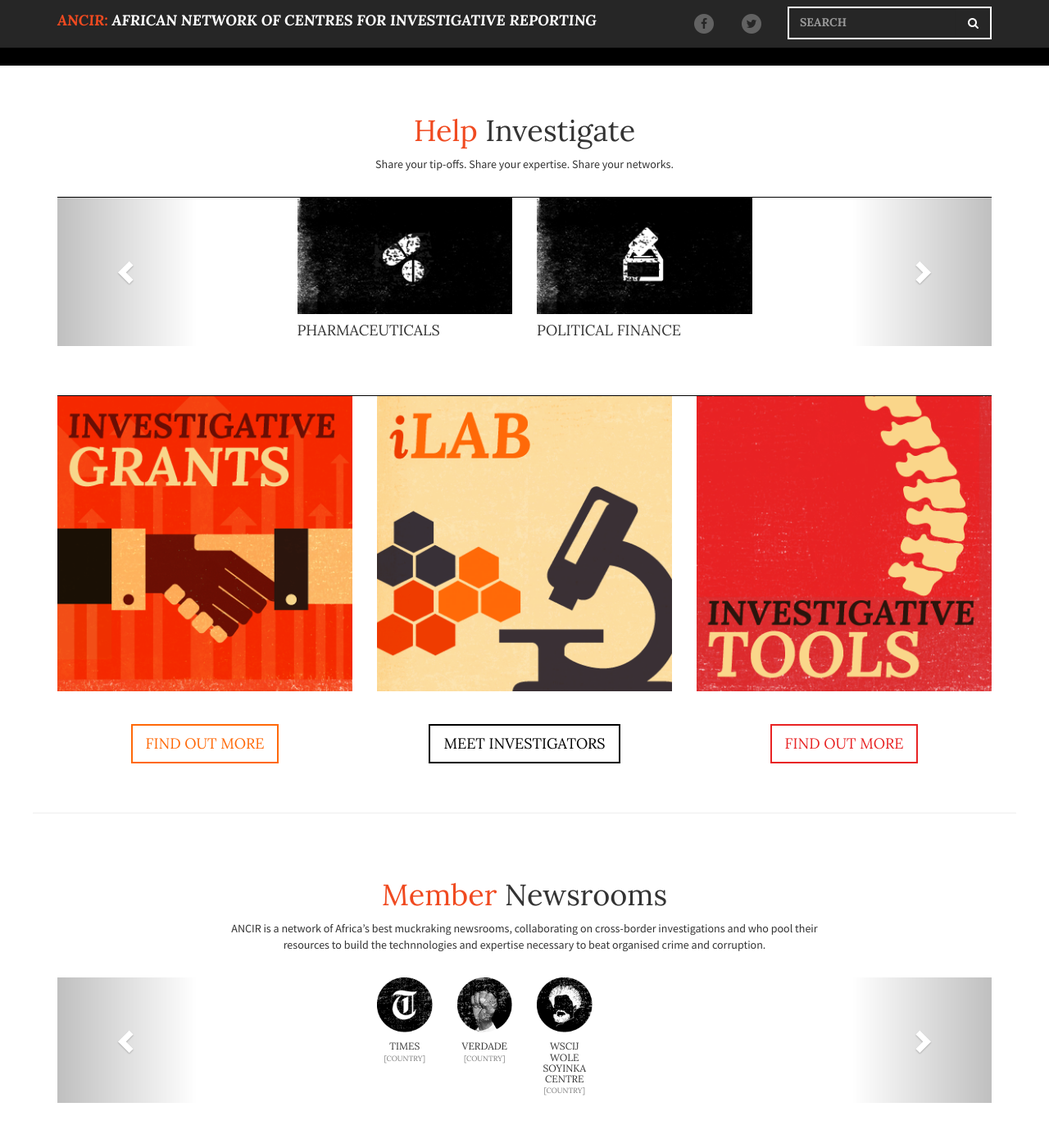
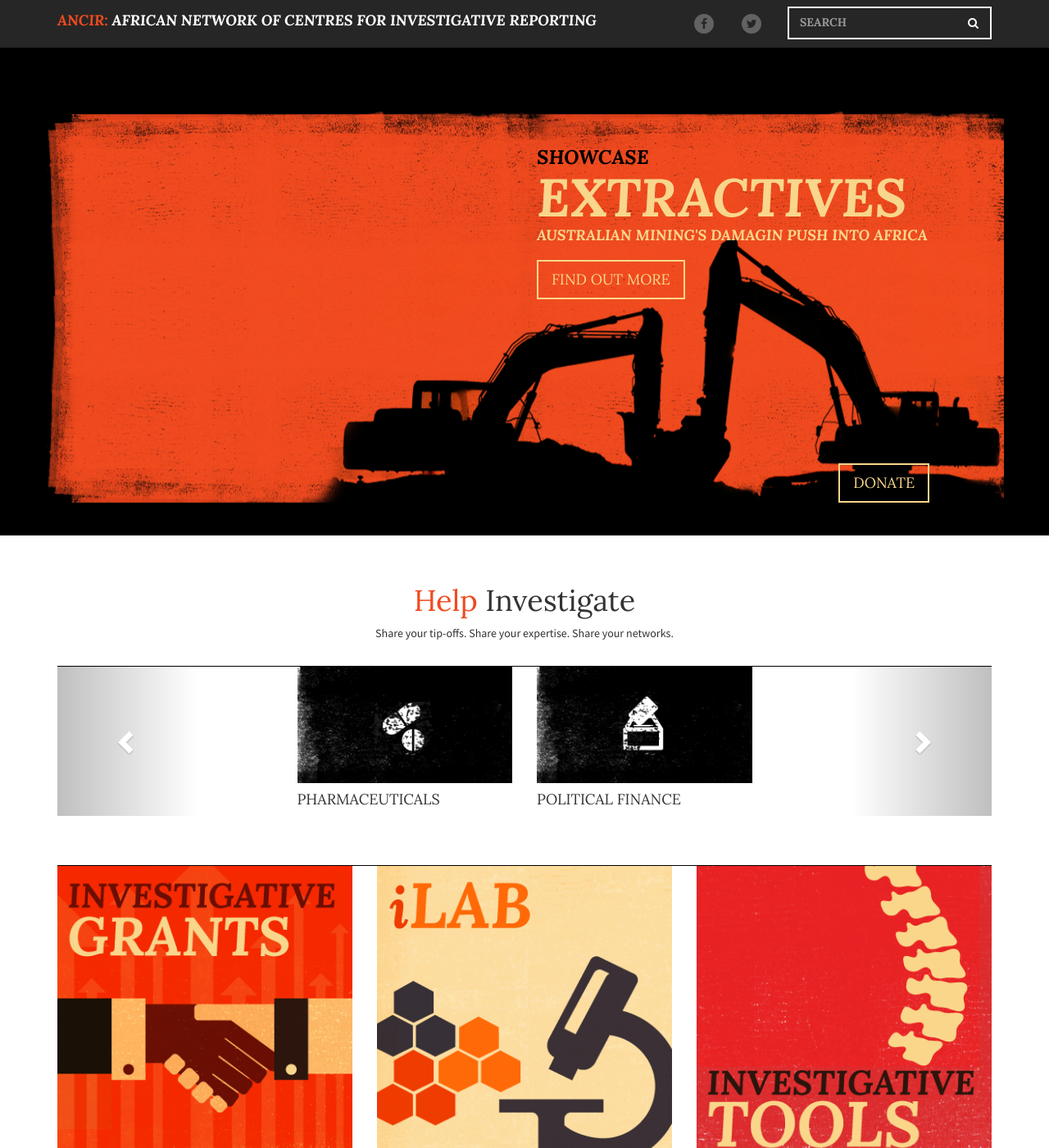
Before and after one commit to ANCIR/InvestigativeCenters.org, a Jekyll site: the page built from index.html, in a window 1280 px wide and 1400 px high. Shown: the whole window at 82% size. Built offline with Jekyll 4.4.1, drawn with Linux system fonts in a browser that asks for light colours; Markdown is read by kramdown in place of the engine named in the settings.

Commit message:
Added basic header.

```diff
--- a/_sass/ancir.scss
+++ b/_sass/ancir.scss
@@ -6,9 +6,12 @@
 $ancir-color-gray-light: #626262;
 $ancir-color-gray-dark: #262626;
 
+$ancir-color-cream: #f8d68b;
+
 body {
   font-family: "Source Sans Pro", Helvetica, Arial, sans-serif;
   word-wrap: break-word;
+  padding-top: 59px;
 }
 
 h1, h2, h3, h4, h5, h6, .btn {
@@ -101,3 +104,16 @@
     color: #000000 !important;
   }
 }
+
+.btn-cream {
+  border-color: $ancir-color-cream;
+  color: $ancir-color-cream;
+  &:hover {
+    border-color: $ancir-color-cream;
+    background-color: $ancir-color-cream;
+  }
+}
+
+.text-cream {
+  color: $ancir-color-cream;
+}
--- a/index.html
+++ b/index.html
@@ -4,7 +4,27 @@
 ---
 
 <header>
+  <div class="container showcase">
+    <div class="row">
+      <div class="col-sm-6">
+      </div>
+      <div class="col-sm-6">
+        <br/><br/><br/><br/>
+        <h3>SHOWCASE</h3>
+        <h1 class="text-cream">EXTRACTIVES</h1>
+        <h4 class="text-cream">AUSTRALIAN MINING'S DAMAGIN PUSH INTO AFRICA</h4>
+        <br/>
+        <a class="btn btn-lg btn-cream">FIND OUT MORE</a>
+        <div style="height: 200px;"></div>
+        <div class="row text-center">
+          <div class="col-sm-6 col-sm-offset-6">
+            <a class="btn btn-lg btn-cream">DONATE</a>
+          </div>
+        </div>
 
+      </div>
+    </div>
+  </div>
 </header>
 
 <section class="container text-center home-help-investigate">
--- a/static/css/base.scss
+++ b/static/css/base.scss
@@ -56,6 +56,20 @@
 }
 
 
+.showcase {
+  color: #000000;
+  background: #000 url("/static/img/bg/showcase-extractives.png") no-repeat top center;
+  h1, h2, h3, h4 {
+    font-style: italic;
+    font-weight: bold;
+    margin-top: 0;
+    margin-bottom: 0;
+  }
+  h1 {
+    font-size: 65px;
+  }
+}
+
 
 .afrileaks-banner {
   background: #ffff00 url("/static/img/bg/afrileaks-banner.png") no-repeat left center;
```
Also changed, not shown: static/img/bg/showcase-extractives.png (added).
